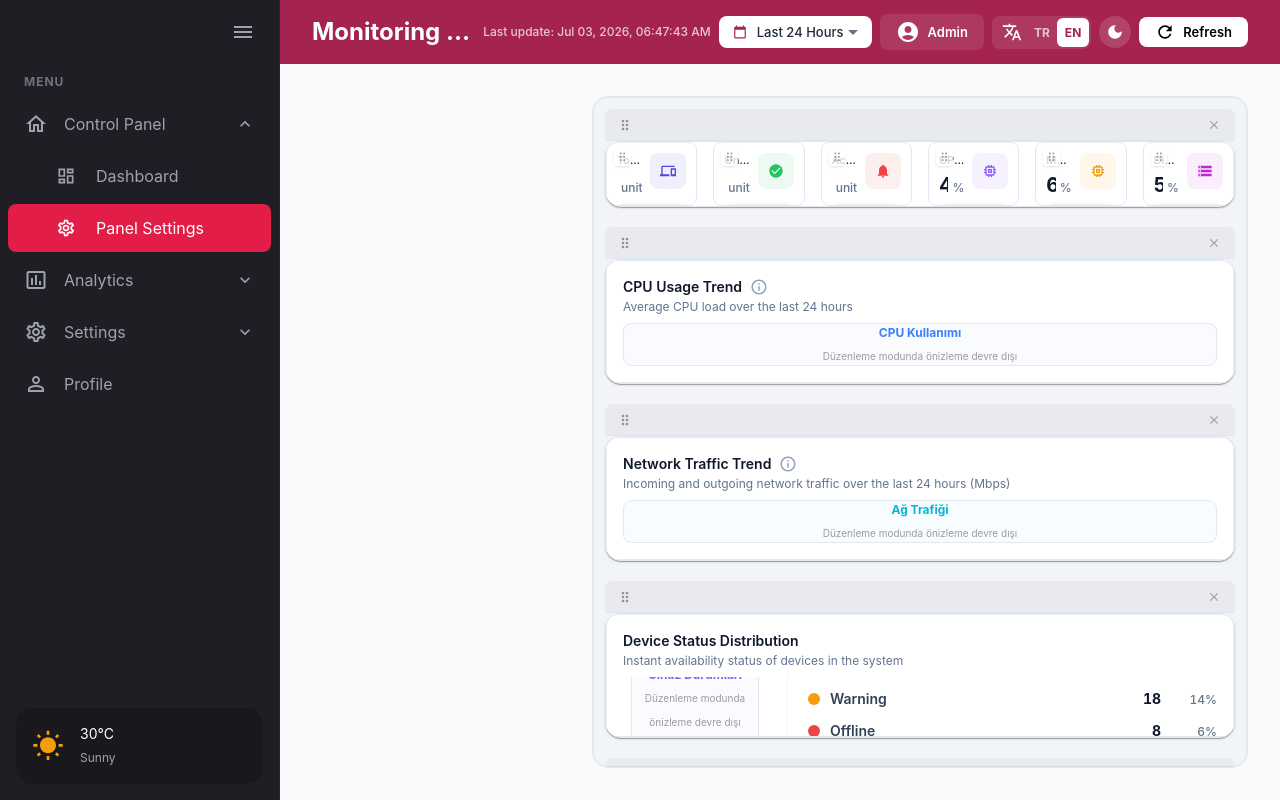
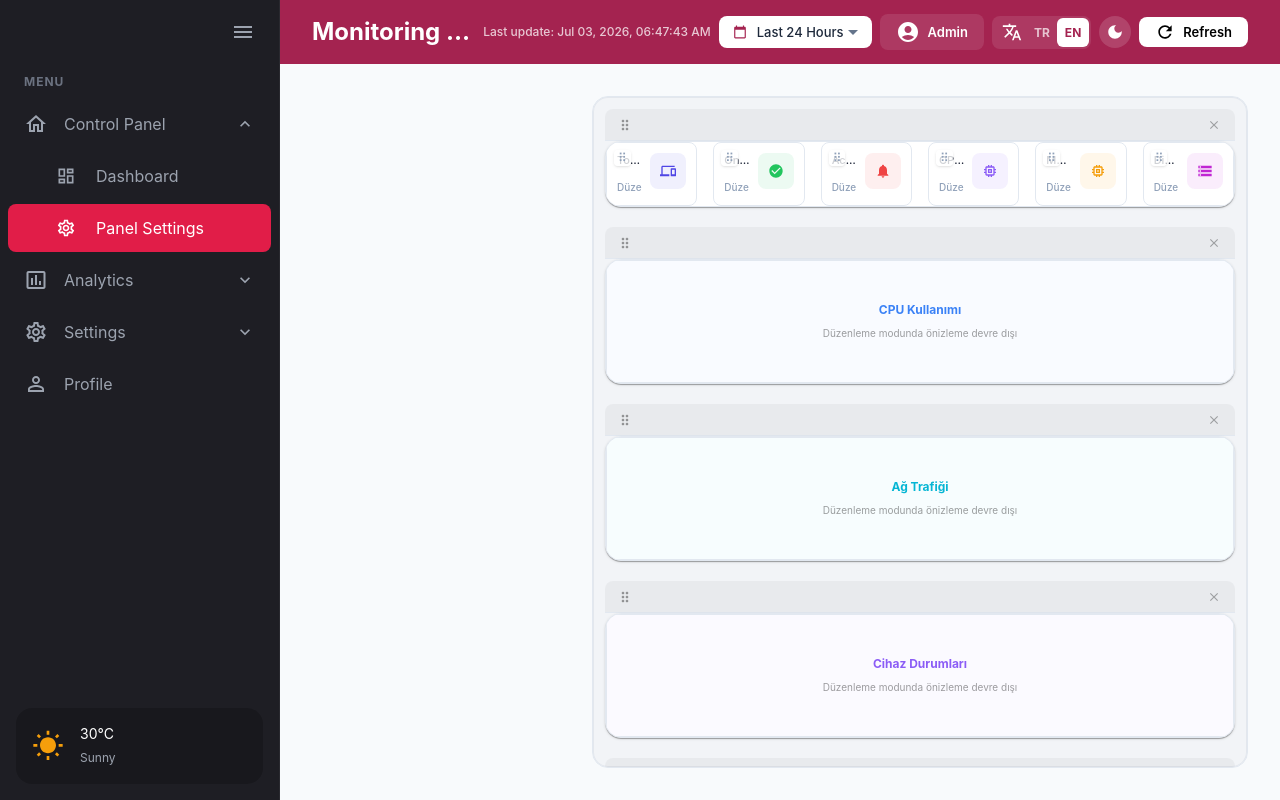
Before and after one commit to aycacerence/Monitoring-dashboard, a React (Vite) app: page /settings in a window 1280 px wide. Built offline with nearby package versions, Linux system fonts and the light colour scheme.

Commit message:
fix: widget'ları düzenleme modunda (edit mode) ortak görünüme kavuşturulması

```diff
--- a/src/components/kpi/KpiCard/KpiCard.jsx
+++ b/src/components/kpi/KpiCard/KpiCard.jsx
@@ -88,10 +88,18 @@ function KpiCard({
       <div className="mb-2 flex items-start justify-between lg:mb-0.5">
         <div className="flex-1 min-w-0 pr-2">
           <p className="mb-0.5 text-sm font-medium text-slate-900 dark:text-white lg:text-[11px] truncate">{title}</p>
+          {isEditMode ? (
+            <div className="mt-2 lg:mt-1">
+              <span className="text-xs font-medium text-slate-400 dark:text-slate-500 lg:text-[10px] leading-tight break-words whitespace-normal">
+                Düzenleme modunda önizleme devre dışı
+              </span>
+            </div>
+          ) : (
             <div className="flex items-baseline gap-1 truncate">
               <h3 className="text-2xl font-bold text-slate-900 dark:text-white lg:text-lg xl:text-xl truncate">{value}</h3>
               {unit && <span className="text-sm font-medium text-slate-500 dark:text-slate-400 lg:text-[10px] xl:text-xs">{unit}</span>}
             </div>
+          )}
         </div>
         <Box
           className="flex h-10 w-10 shrink-0 items-center justify-center rounded-lg lg:h-7 lg:w-7 xl:h-9 xl:w-9"
@@ -101,10 +109,10 @@ function KpiCard({
         </Box>
       </div>
 
+      {!isEditMode && (
+        <>
           <div ref={sparklineRef} className="my-2 min-h-[40px] flex-1 lg:my-0.5 lg:min-h-[20px] xl:min-h-[28px]">
-        {isEditMode ? (
-          <Box sx={{ height: '100%', minHeight: 20, bgcolor: 'action.hover', borderRadius: 1 }} />
-        ) : sparklineData && sparklineData.length > 0 && (
+            {sparklineData && sparklineData.length > 0 && (
               <ReactECharts
                 ref={chartRef}
                 option={chartOptions}
@@ -121,6 +129,8 @@ function KpiCard({
               label={changeLabel}
             />
           </div>
+        </>
+      )}
     </Card>
   );
 }
```
Also changed, not shown: src/pages/DashboardPage/DashboardPage.jsx (+4 -3 lines). Lines whose indentation alone changed are shown as unchanged.
